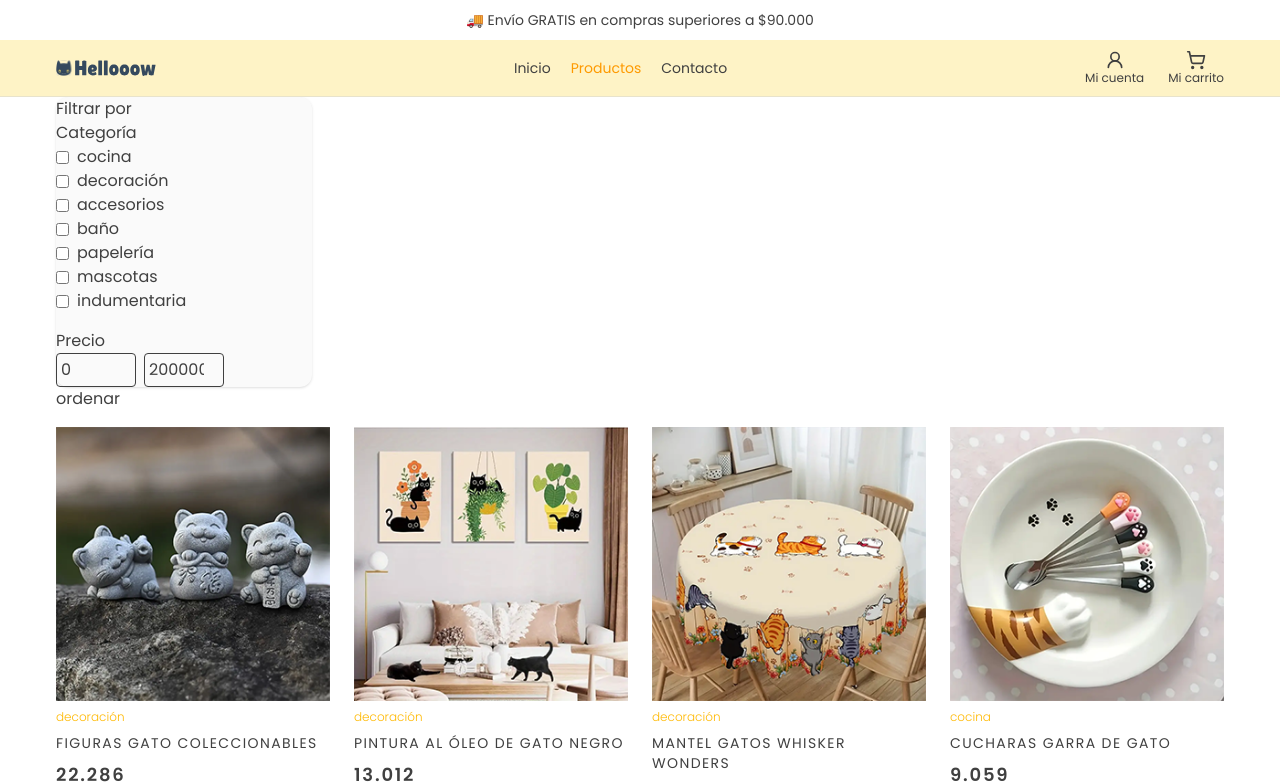
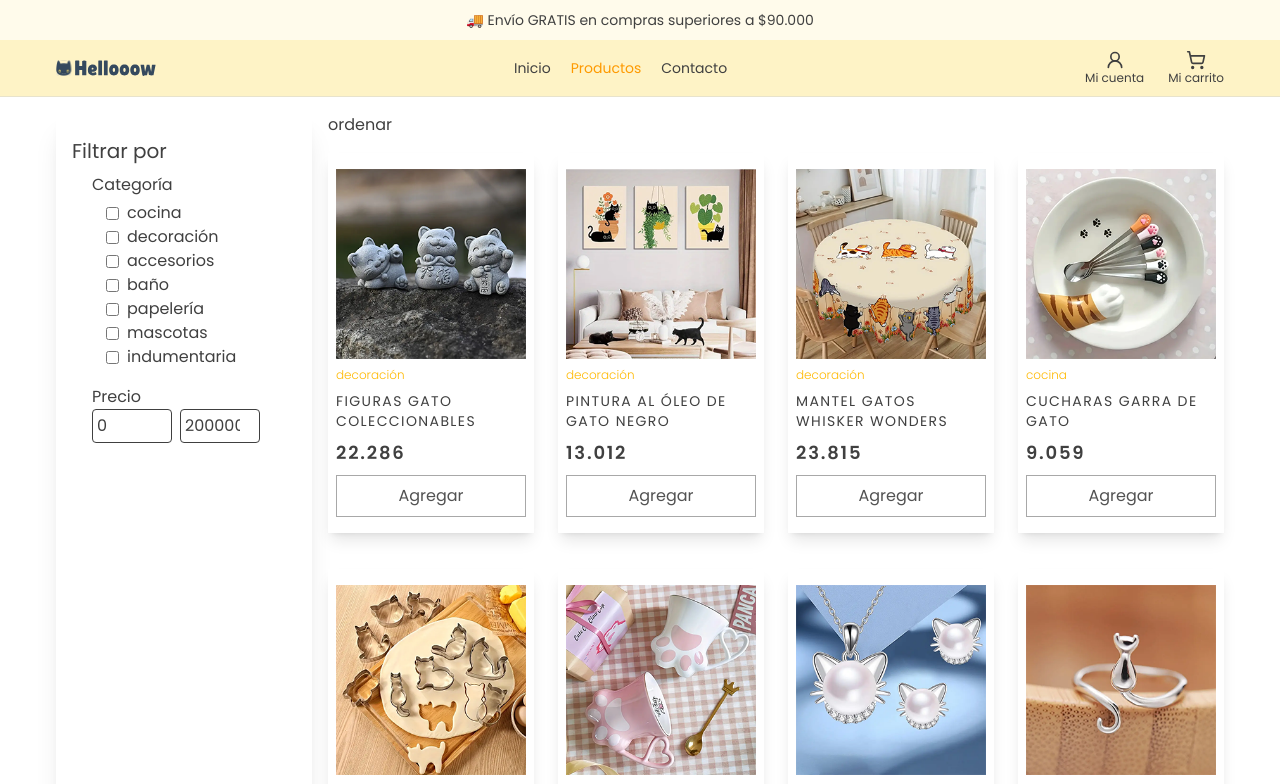
Before and after one commit to TrelawneyJourney/hellooow, a React (Vite) app: page /hellooow/products in a window 1280 px wide. Shown: the top 784 px of the page. Built offline with nearby package versions, Linux system fonts and the light colour scheme.

Commit message:
adjusting products

```diff
--- a/src/components/CardImg.jsx
+++ b/src/components/CardImg.jsx
@@ -1,6 +1,6 @@
 export default function CardImg({ imgUrl, nombre, categoria, precio }) {
   return (
-    <div className="w-full bg-white flex flex-col items-start overflow-hidden gap-2 mb-3">
+    <div className="w-full bg-white flex flex-col items-start overflow-hidden gap-2 mb-3 shadow-lg py-4 px-2">
       <img src={imgUrl} alt={nombre} className="w-full cursor-pointer" />
       <p className="font-light text-xs text-amber-400">{categoria}</p>
       <p className="text-sm uppercase tracking-widest">{nombre}</p>
--- a/src/index.css
+++ b/src/index.css
@@ -28,10 +28,10 @@ body {
 
 @layer utilities {
   .btn-black {
-    @apply bg-neutral-800 text-white px-6 py-3 w-[280px] hover:bg-neutral-950 transition-colors cursor-pointer;
+    @apply bg-neutral-800 text-white px-6 py-3 w-[280px] hover:bg-neutral-950 active:bg-neutral-950 focus:bg-neutral-950 transition-colors cursor-pointer;
   }
   .btn-gray {
-    @apply w-full py-2 bg-white text-neutral-600 border border-neutral-600/50 hover:bg-neutral-600 hover:text-white transition-colors cursor-pointer;
+    @apply w-full py-2 bg-white text-neutral-600 border border-neutral-600/50 hover:bg-neutral-600 active:bg-neutral-600 focus:bg-neutral-600 hover:text-white transition-colors cursor-pointer;
   }
   .section-titulo {
     @apply text-2xl font-medium tracking-[10px] uppercase;
--- a/src/pages/ProductsPage.jsx
+++ b/src/pages/ProductsPage.jsx
@@ -23,7 +23,7 @@ export default function ProductsPage() {
 
   return (
     <Container>
-      <div>
+      <div className="flex py-4 gap-4">
         <SideBarFilters
           selectedCategorias={selectedCategorias}
           setSelectedCategorias={setSelectedCategorias}
--- a/src/sections/Header.jsx
+++ b/src/sections/Header.jsx
@@ -25,7 +25,7 @@ export default function Header() {
 
   return (
     <div className="">
-      <div className="py-2.5 text-center text-sm">
+      <div className="py-2.5 text-center text-sm bg-amber-50">
         <p>🚚 Envío GRATIS en compras superiores a $90.000</p>
       </div>
 
--- a/src/sections/products/SideBarFilters.jsx
+++ b/src/sections/products/SideBarFilters.jsx
@@ -14,18 +14,19 @@ export default function SideBarFilters({
     }
   };
   return (
-    <aside className="w-64 bg-neutral-50 rounded-xl shadow-sm">
-      <h3>Filtrar por</h3>
+    <aside className="w-64 p-4 shadow-xl">
+      <h3 className="text-xl py-2">Filtrar por</h3>
 
       {/**categorias */}
-      <div>
-        <p className="">Categoría</p>
+      <div className="px-5">
+        <p className="pb-1">Categoría</p>
         {categorias.map((cat) => (
-          <label key={cat} className="flex items-center gap-2">
+          <label key={cat} className="flex items-center gap-2 px-3.5">
             <input
               type="checkbox"
               checked={selectedCategorias.includes(cat)}
-              onChange={() => handleCambioCategoria}
+              onChange={() => handleCambioCategoria(cat)}
+              value={cat}
             />
             {cat}
           </label>
@@ -33,7 +34,7 @@ export default function SideBarFilters({
       </div>
 
       {/**precio */}
-      <div className="mt-4">
+      <div className="mt-4 px-5">
         <p className="">Precio</p>
         <div className="flex gap-2">
           <input
```
